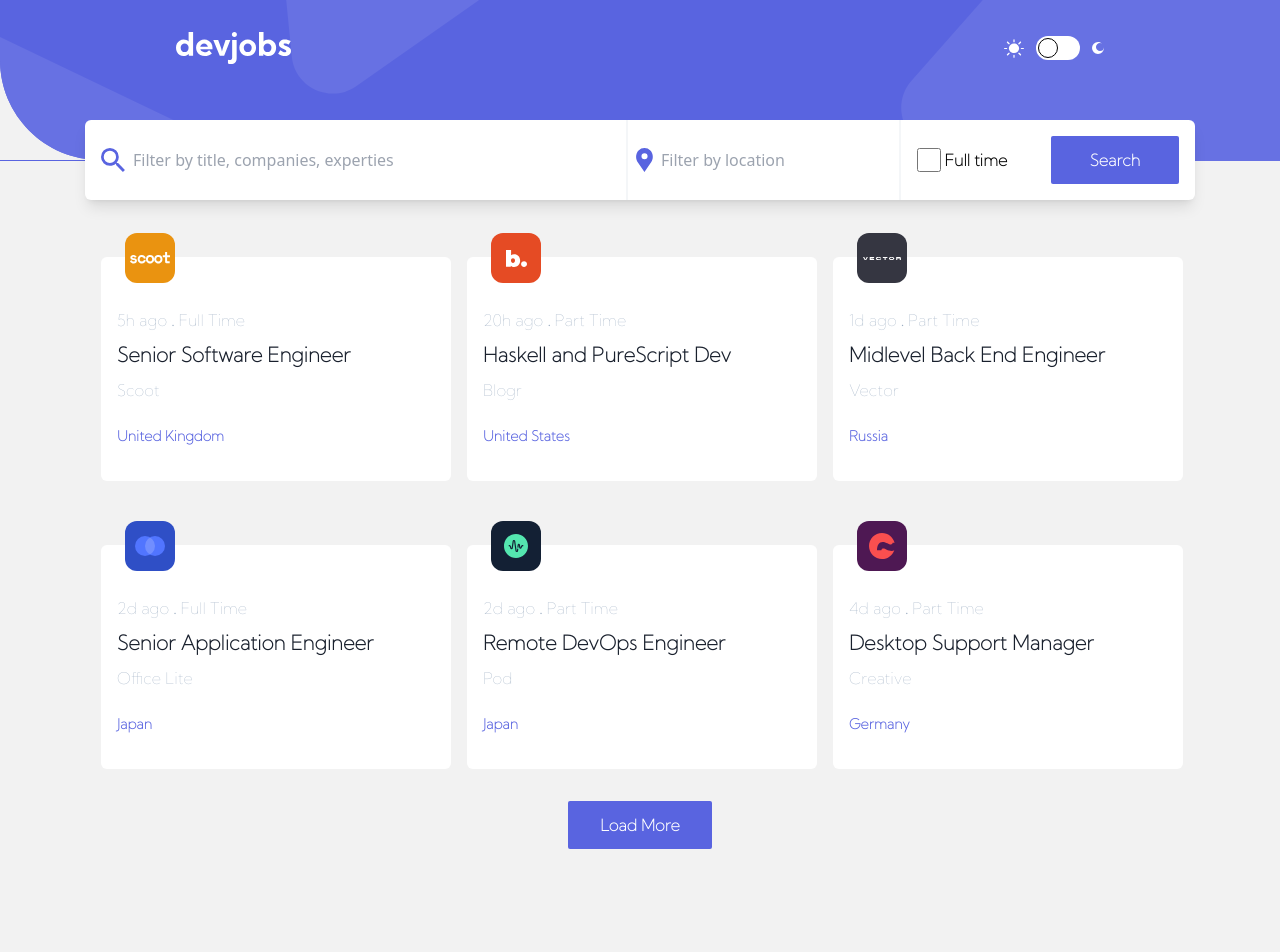
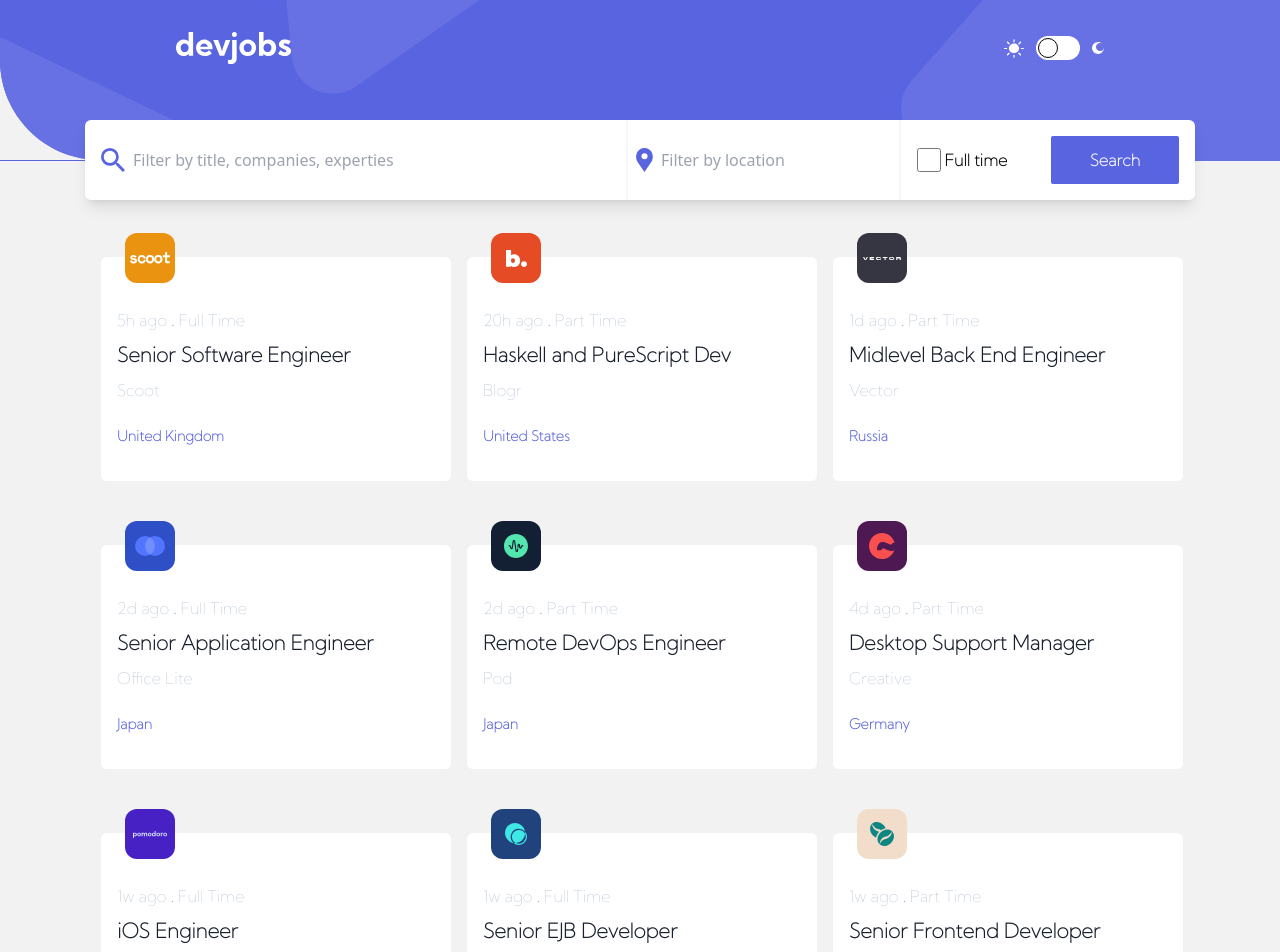
Before and after one commit to said-ops/devjobs, a Next.js app: page / in a window 1280 px wide. Shown: the top 952 px of the page. Before the commit the page ends 881 px from the top, so only its background shows below. Built offline with nearby package versions, Linux system fonts and the light colour scheme.

Commit message:
adding readme

```diff
--- a/pages/index.tsx
+++ b/pages/index.tsx
@@ -8,7 +8,7 @@
 function Index() {
   const fetchJobs = useJobStore((state) => state.fetchJobs);
   const jobs = useJobStore((state) => state.filteredJobs);
-  const [visibleJobs, setVisibleJobs] = useState(6);
+  const [visibleJobs, setVisibleJobs] = useState(9);
 
   useEffect(() => {
     fetchJobs();
```
